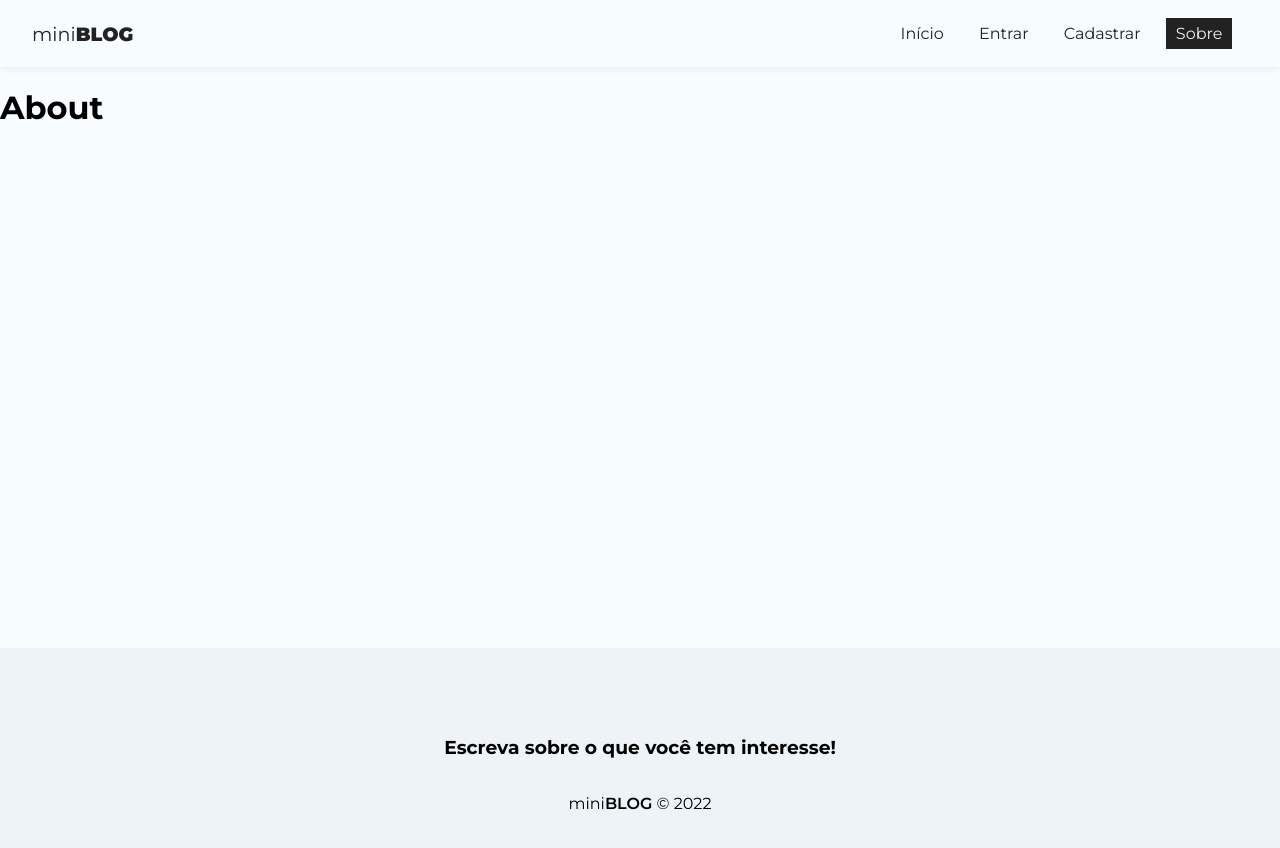
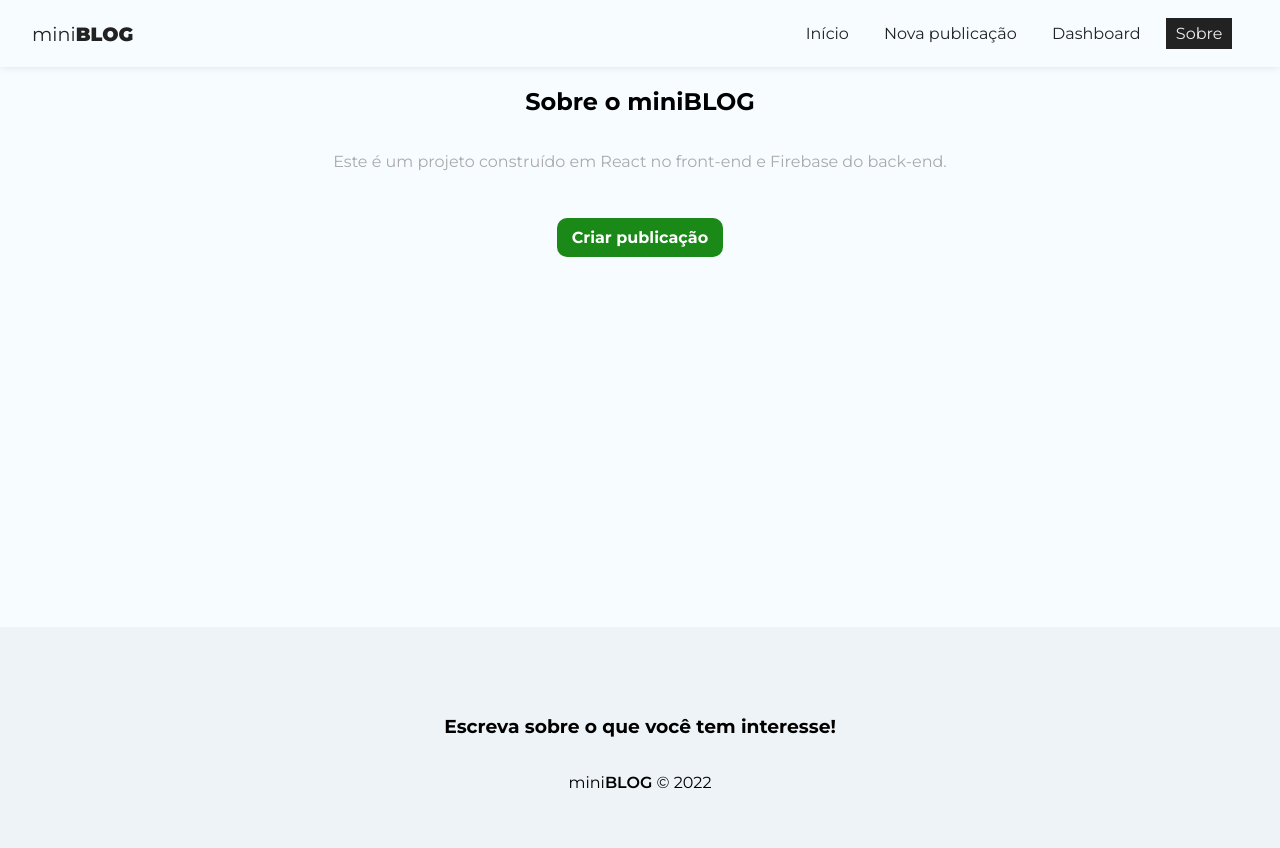
Before and after one commit to henriqfelix/miniblog, a React (Create React App) app: page /about in a window 1280 px wide. Shown: the top 848 px of the page. Built offline with nearby package versions, Linux system fonts and the light colour scheme; no server answers; sample sign-in values are in the browser's storage.

Commit message:
criar restrições de rotas, verificar autenticação e criar página "Sobre"

```diff
--- a/src/App.jsx
+++ b/src/App.jsx
@@ -1,6 +1,11 @@
 import "./App.css";
 
 import { BrowserRouter, Routes, Route, Navigate } from "react-router-dom";
+import { onAuthStateChanged } from "firebase/auth";
+
+// HOOKS
+import { useState, useEffect } from "react";
+import { useAuthentication } from "./hooks/useAuthentication";
 
 // CONTEXT
 import { AutoProvider } from "./context/AuthContext";
@@ -14,19 +19,50 @@
 // COMPONENTS
 import Navbar from "./components/Navbar";
 import Footer from "./components/Footer";
+import CreatePost from "./pages/createPost/CreatePost";
+import Dashboard from "./pages/dashboard/Dashboard";
 
 function App() {
+  const [user, setUser] = useState(undefined);
+  const { auth } = useAuthentication();
+
+  const loadingUser = user === undefined;
+
+  useEffect(() => {
+    onAuthStateChanged(auth, (user) => {
+      setUser(user);
+    });
+  }, [auth]);
+
+  if (loadingUser) {
+    return <p>Carregando...</p>;
+  }
+
   return (
     <div className="App">
-      <AutoProvider>
+      <AutoProvider value={{ user }}>
         <BrowserRouter>
           <Navbar />
           <div className="container">
             <Routes>
               <Route path="/" element={<Home />} />
               <Route path="/about" element={<About />} />
-              <Route path="/login" element={<Login />} />
-              <Route path="/register" element={<Register />} />
+              <Route
+                path="/login"
+                element={!user ? <Login /> : <Navigate to="/" />}
+              />
+              <Route
+                path="/register"
+                element={!user ? <Register /> : <Navigate to="/" />}
+              />
+              <Route
+                path="/posts/create"
+                element={user ? <CreatePost /> : <Navigate to="/login" />}
+              />
+              <Route
+                path="/dashboard"
+                element={user ? <Dashboard /> : <Navigate to="/login" />}
+              />
             </Routes>
           </div>
           <Footer />
--- a/src/components/Navbar.jsx
+++ b/src/components/Navbar.jsx
@@ -3,7 +3,12 @@
 
 import { NavLink } from "react-router-dom";
 
+import { useAuthentication } from "../hooks/useAuthentication";
+import { useAuthValue } from "../context/AuthContext";
+
 const Navbar = () => {
+  const { user } = useAuthValue();
+
   return (
     <nav className={styles.navbar}>
       <NavLink to="/" className={styles.brand}>
@@ -18,6 +23,8 @@
             Início
           </NavLink>
         </li>
+        {!user && (
+          <>
             <li>
               <NavLink
                 to="/login"
@@ -34,6 +41,28 @@
                 Cadastrar
               </NavLink>
             </li>
+          </>
+        )}
+        {user && (
+          <>
+            <li>
+              <NavLink
+                to="/posts/create"
+                className={({ isActive }) => (isActive ? styles.active : "")}
+              >
+                Nova publicação
+              </NavLink>
+            </li>
+            <li>
+              <NavLink
+                to="/dashboard"
+                className={({ isActive }) => (isActive ? styles.active : "")}
+              >
+                Dashboard
+              </NavLink>
+            </li>
+          </>
+        )}
         <li>
           <NavLink
             to="/about"
--- a/src/pages/about/About.jsx
+++ b/src/pages/about/About.jsx
@@ -1,10 +1,21 @@
 // CSS
 import styles from "./About.module.css";
 
+import { Link } from "react-router-dom";
+
 const About = () => {
   return (
-    <div>
-      <h1>About</h1>
+    <div className={styles.about}>
+      <h2>
+        Sobre o mini<span>BLOG</span>
+      </h2>
+      <p>
+        Este é um projeto construído em React no front-end e Firebase do
+        back-end.
+      </p>
+      <Link to="/posts/create" className="btn">
+        Criar publicação
+      </Link>
     </div>
   );
 };
--- a/src/pages/about/About.module.css
+++ b/src/pages/about/About.module.css
@@ -0,0 +1,18 @@
+.about {
+  text-align: center;
+  display: flex;
+  flex-direction: column;
+  align-items: center;
+}
+
+.about p {
+  color: #aaa;
+  margin-bottom: 2em;
+}
+
+.about a {
+  display: block;
+  margin-top: 15px;
+  padding: 10px 15px;
+  width: auto;
+}
--- /dev/null
+++ b/src/pages/createPost/CreatePost.jsx
@@ -0,0 +1,11 @@
+import styles from "./CreatePost.module.css";
+
+const CreatePost = () => {
+  return (
+    <div>
+      <h1>CreatePost</h1>
+    </div>
+  );
+};
+
+export default CreatePost;
--- /dev/null
+++ b/src/pages/dashboard/Dashboard.jsx
@@ -0,0 +1,11 @@
+import styles from "./Dashboard.module.css";
+
+const Dashboard = () => {
+  return (
+    <div>
+      <h1>Dashboard</h1>
+    </div>
+  );
+};
+
+export default Dashboard;
```
Also changed, not shown: src/pages/createPost/CreatePost.module.css (added), src/pages/dashboard/Dashboard.module.css (added). Lines whose indentation alone changed are shown as unchanged.
